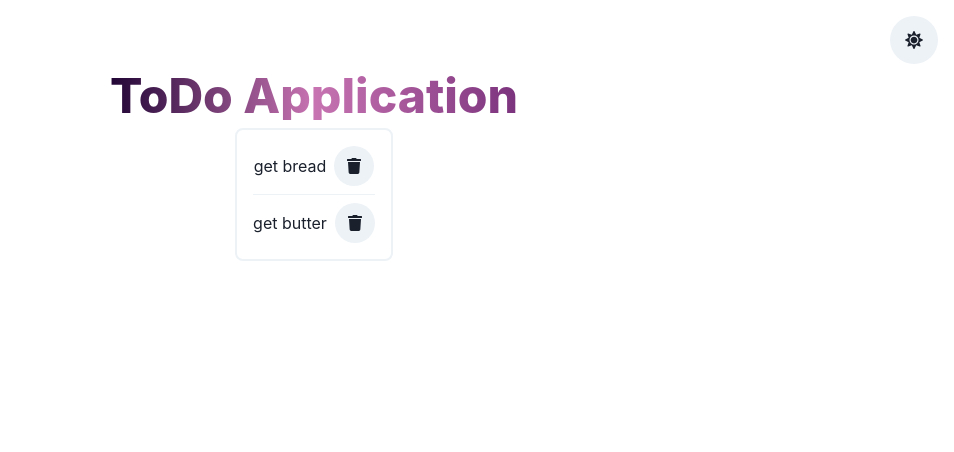
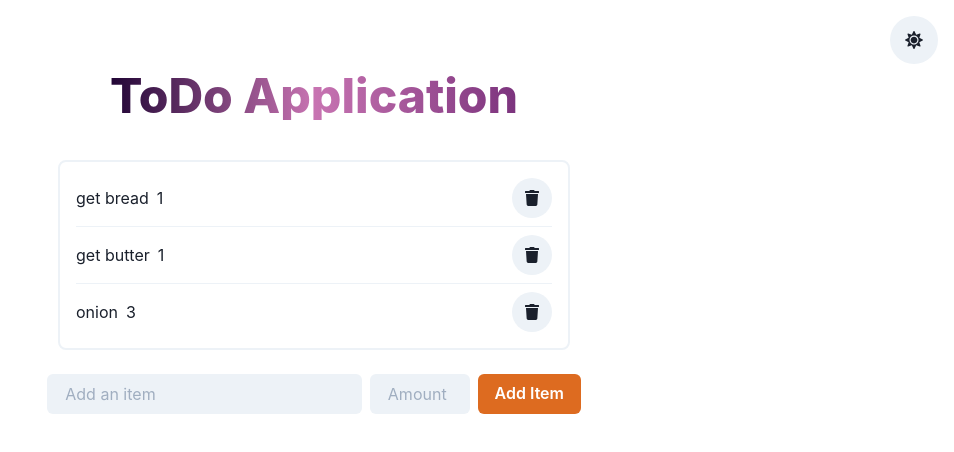
Before and after one commit to TheJasuMasa/ChakraToDo, a React (Create React App) app: page / in a window 1280 px wide. Shown: the top 452 px of the page, without its empty margins (326-1280 px from the left). Built offline with nearby package versions, Linux system fonts and the light colour scheme.

Commit message:
add information input (not working) for ingredient and amount. Add functionality to the delete feature of ingredients, add provisionary favicon

```diff
--- a/src/App.js
+++ b/src/App.js
@@ -1,15 +1,46 @@
-import {Heading} from '@chakra-ui/react'
+import {Heading, Container} from '@chakra-ui/react'
 import TodoList from './components/TodoList'
 import AddToDo from './components/AddToDo'
 import {VStack, IconButton} from '@chakra-ui/react'
 import {FaSun,FaMoon} from 'react-icons/fa'
+import {useState, useEffect} from 'react'
 
 function App() {
+  const initialIngredients =[
+    {
+        id: 1,
+        body: 'get bread',
+        amt: '1'
+    },
+    {
+        id: 2,
+        body: 'get butter',
+        amt: '1'
+    },
+    {
+      id: 3,
+      body: 'onion',
+      amt: '3'
+  },
+];
+
+const [ingredients, setIngredients] = useState(initialIngredients)
+
+const deleteIngredient = (id) => {
+  const newIngredients = ingredients.filter(ingredient => {
+    return ingredient.id !== id
+  })
+  console.log(newIngredients)
+  setIngredients(newIngredients)
+}
+
   return (
     <div className="App">
       <VStack p={4}>
         <IconButton icon={<FaSun/>} isRound={true} size='lg' alignSelf='flex-end'/>
+        <Container centerContent>
           <Heading
+            marginBottom={8}
             fontWeight='extrabold'
             size='2xl'
             bgGradient='linear(to-r, #210535, #c874b2, #7b337d)'
@@ -17,7 +48,8 @@ function App() {
           >
             ToDo Application
           </Heading>
-        <TodoList />
+        </Container>
+        <TodoList ingredients={ingredients} deleteIngredient={deleteIngredient} />
         <AddToDo />
       </VStack>
     </div>
--- a/src/components/AddToDo.js
+++ b/src/components/AddToDo.js
@@ -1,10 +1,18 @@
-import React from 'react'
+import {HStack, Input, Button} from '@chakra-ui/react'
 
 const AddToDo = () => {
+
+    const handleSubmit = (e) => {
+
+    }
     return (
-        <div>
-
-        </div>
+        <form onSubmit = {handleSubmit}>
+            <HStack mt={4}>
+                <Input variant='filled'placeholder='Add an item'/>
+                <Input variant='filled'placeholder='Amount' maxWidth='100px'/>
+                <Button colorScheme="orange" px={8} type="submit">Add Item</Button>
+            </HStack>
+        </form>
     )
 }
 
--- a/src/components/TodoList.js
+++ b/src/components/TodoList.js
@@ -1,17 +1,7 @@
-import {VStack, HStack, Text, IconButton, StackDivider} from '@chakra-ui/react'
+import {VStack, HStack, Text, IconButton, StackDivider, Spacer} from '@chakra-ui/react'
 import {FaTrash} from 'react-icons/fa';
 
-const TodoList = () => {
-    const items =[
-        {
-            id: 1,
-            body: 'get bread',
-        },
-        {
-            id: 2,
-            body: 'get butter',
-        },
-    ];
+const TodoList = ({ingredients, deleteIngredient}) => {
 
     return (
         <VStack
@@ -20,11 +10,16 @@ const TodoList = () => {
             borderWidth='2px'
             padding={4}
             borderRadius ='lg'
+            w='100%'
+            maxW={{base: '90vw', sm: '80vw', lg: '50w', xl:'40vw'}}
+            alignItems ='stretch'
         >
-            {items.map(item => (
-               <HStack key ={item.id}>
-                   <Text>{item.body}</Text>
-                   <IconButton icon={<FaTrash />} isRound={true} />
+            {ingredients.map((ingredient) => (
+               <HStack key ={ingredient.id}>
+                   <Text>{ingredient.body}</Text>
+                   <Text marginLeft={3}>{ingredient.amt}</Text>
+                   <Spacer />
+                   <IconButton icon={<FaTrash />} isRound={true} onClick={()=>deleteIngredient(ingredient.id)}/>
                </HStack>
             ))}
         </VStack>
```
Also changed, not shown: public/favicon.png (added), 1 other file (tests, documents, lock files or other folders). Lines whose indentation alone changed are shown as unchanged.
